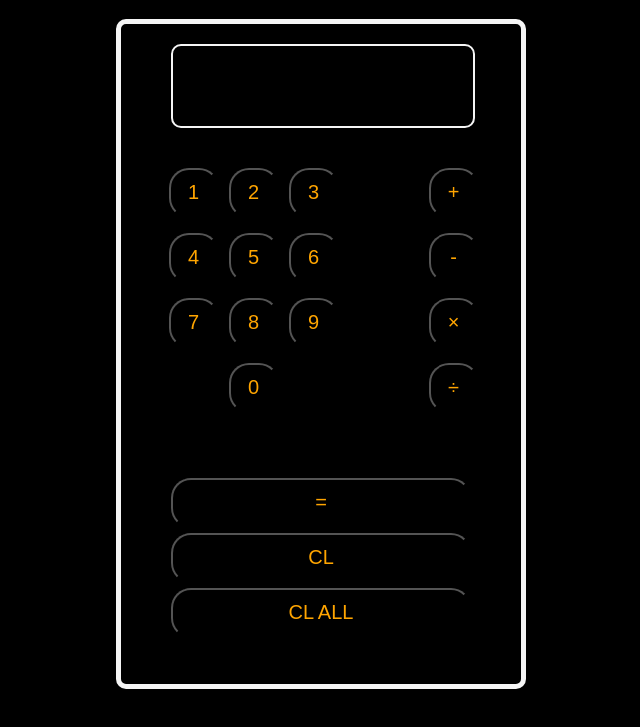
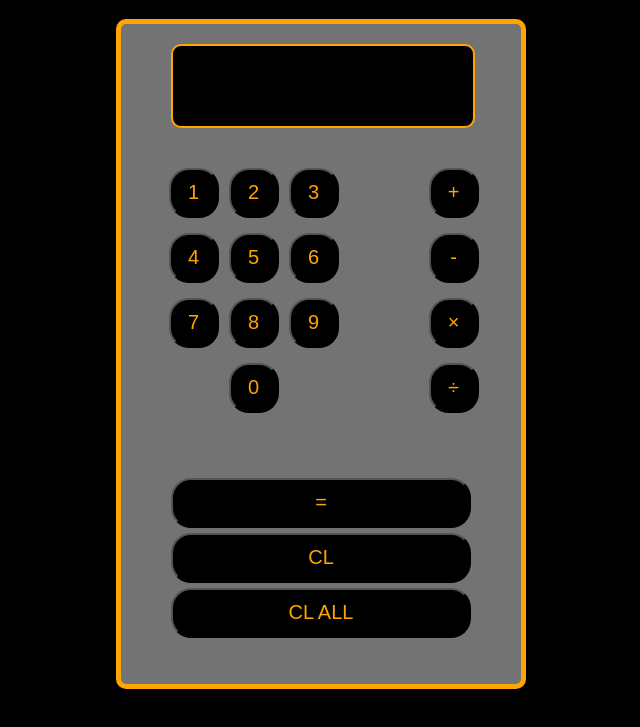
Before and after one commit to kingkardan98/odin-calculator, a plain HTML site: page index.html in a window 1280 px wide. Shown: the part 73-800 px from the top of the page, without its empty margins (324-964 px from the left). Drawn offline with Linux system fonts and the light colour scheme; a web font is replaced by a local one.

Commit message:
Changed colors a bit

```diff
--- a/style.css
+++ b/style.css
@@ -9,7 +9,9 @@ body {
 }
 
 .calculator {
-    border: 5px solid whitesmoke;
+    background-color: rgb(115, 115, 115);
+
+    border: 5px solid orange;
     border-radius: 10px;
     width: 400px;
     height: 660px;
@@ -18,6 +20,8 @@ body {
 }
 
 .display {
+    background-color: black;
+
     font-family: 'Seven Segment';
     font-size: 50px;
     color: orange;
@@ -26,7 +30,7 @@ body {
     justify-content: right;
     align-items: center;
 
-    border: 2px solid whitesmoke;
+    border: 2px solid orange;
     border-radius: 10px;
 
     width: 300px;
@@ -54,6 +58,7 @@ body {
     height: 50px;
     font-size: 20px;
     border-radius: 20px;
+    /* border: 1px solid orange; */
 }
 
 .numbers > div {
```
